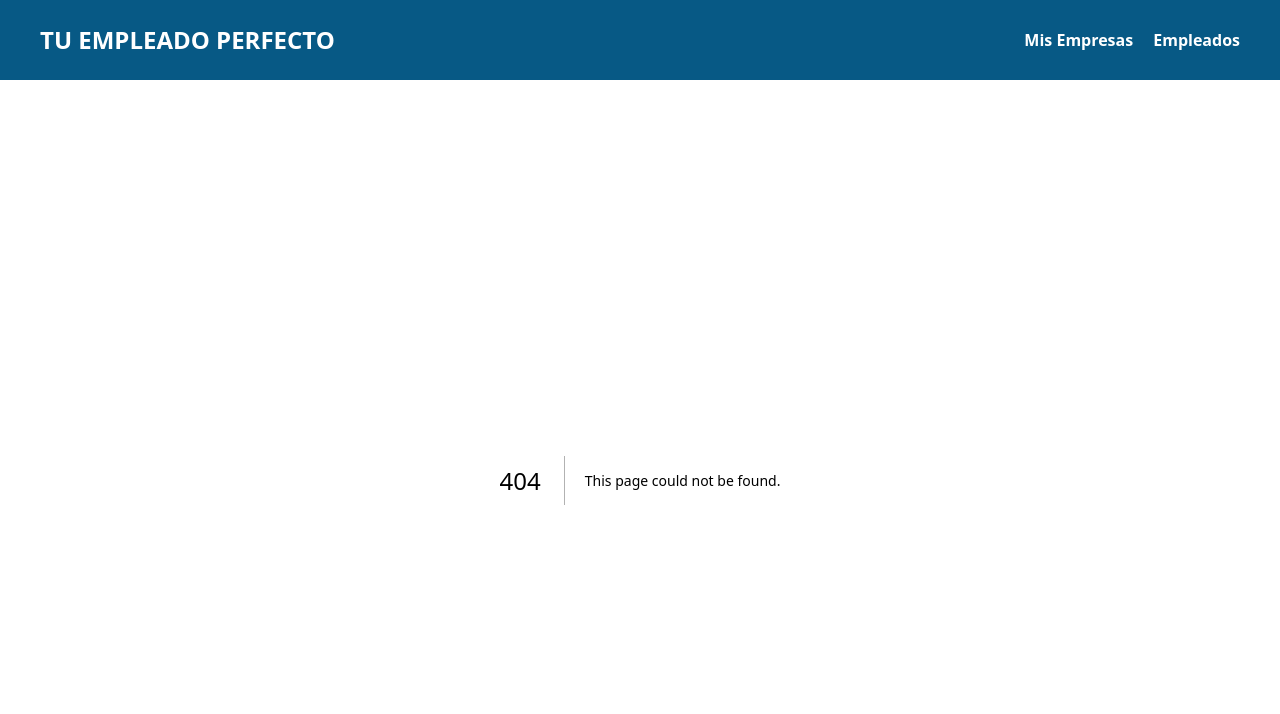
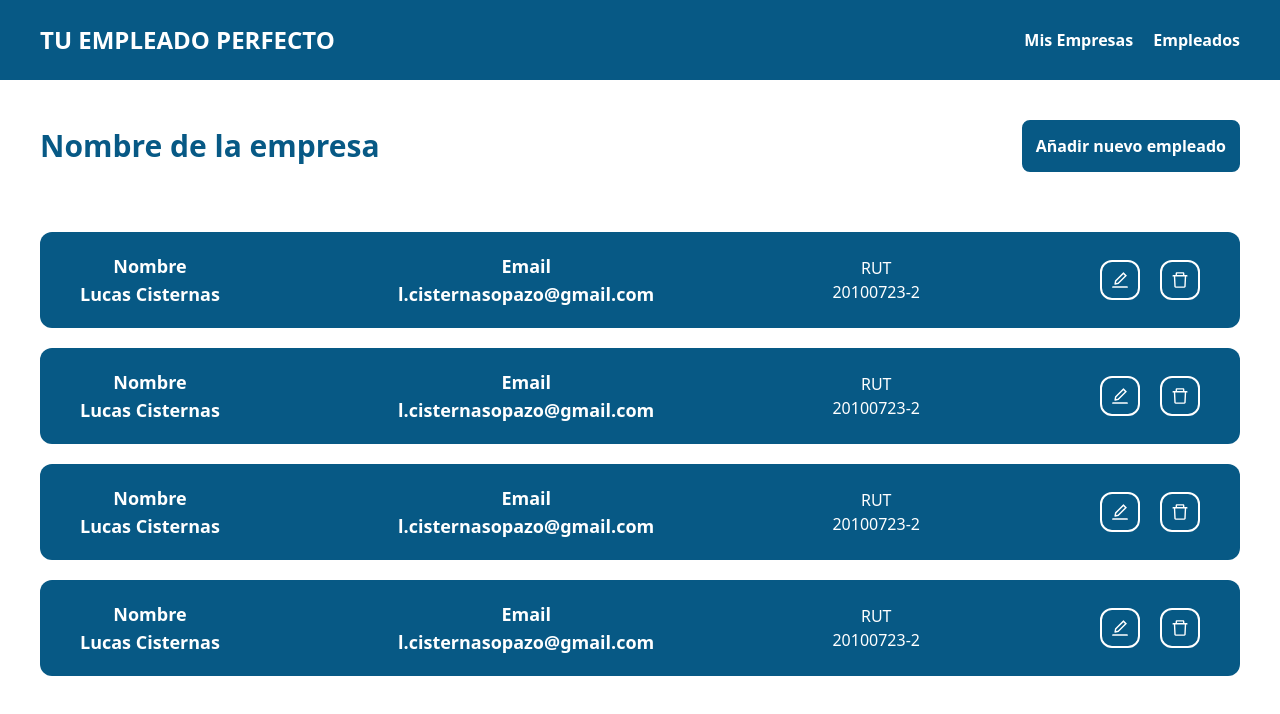
Before and after one commit to LCisternas/tu-empleado-perfecto-front, a Next.js app: page /employees in a window 1280 px wide. Before the commit this address had no page. Shown: the top 714 px of the page. Built offline with nearby package versions, Linux system fonts and the light colour scheme.

Commit message:
nueva pantalla de vista de empleados

```diff
--- a/components/modals/CreateCompanyModal.tsx
+++ b/components/modals/CreateCompanyModal.tsx
@@ -9,10 +9,8 @@ const CreateCompanyModal = () => {
   // const loginModal = useLoginModal();
   // const registerModal = useRegisterModal();
 
-  const [name, setName] = useState('');
-  const [direction, setDirection] = useState('');
-  const [rut, setRut] = useState('');
-  const [phone, setPhone] = useState('');
+  const [email, setEmail] = useState('');
+  const [password, setPassword] = useState('');
   const [isLoading, setIsLoading] = useState(false);
 
   const onToggle = useCallback(() => {
@@ -38,33 +36,19 @@ const CreateCompanyModal = () => {
   }, [])
 
   const bodyContent = (
-    <div className="flex flex-col gap-6">
+    <div className="flex flex-col gap-4">
       <input
         className="rounded-lg py-2 placeholder:text-center text-center text-sky-800 font-semibold"
         placeholder="Nombre"
-        onChange={(e) => setName(e.target.value)}
-        value={name}
+        onChange={(e) => setEmail(e.target.value)}
+        value={email}
         disabled={isLoading}
       />
       <input
         className="rounded-lg py-2 placeholder:text-center text-center text-sky-800 font-semibold"
         placeholder="Direccion"
-        onChange={(e) => setDirection(e.target.value)}
-        value={direction}
-        disabled={isLoading}
-      />
-      <input
-        className="rounded-lg py-2 placeholder:text-center text-center text-sky-800 font-semibold"
-        placeholder="RUT"
-        onChange={(e) => setRut(e.target.value)}
-        value={rut}
-        disabled={isLoading}
-      />
-      <input
-        className="rounded-lg py-2 placeholder:text-center text-center text-sky-800 font-semibold"
-        placeholder="Telefono"
-        onChange={(e) => setPhone(e.target.value)}
-        value={phone}
+        onChange={(e) => setPassword(e.target.value)}
+        value={password}
         disabled={isLoading}
       />
     </div>
--- /dev/null
+++ b/pages/employees.tsx
@@ -0,0 +1,116 @@
+import { AiOutlineEdit, AiOutlineDelete } from 'react-icons/ai'
+
+const fakeData = [
+  {
+    name: 'empresa 1',
+    direction: 'aa',
+    rut: 123,
+    phone: '452342'
+  },
+  {
+    name: 'empresa 2',
+    direction: 'ss',
+    rut: 456,
+    phone: '485324895'
+  },
+  {
+    name: 'empresa 3',
+    direction: 'gg',
+    rut: 9859434,
+    phone: '2341234'
+  },
+  {
+    name: 'empresa 4',
+    direction: 'gg',
+    rut: 968472,
+    phone: '2341234'
+  },
+]
+
+const fakeEmployees = [
+  {
+    name: 'Lucas Cisternas',
+    rut: '20100723-2',
+    email: 'l.cisternasopazo@gmail.com'
+  },
+  {
+    name: 'Lucas Cisternas',
+    rut: '20100723-2',
+    email: 'l.cisternasopazo@gmail.com'
+  },
+  {
+    name: 'Lucas Cisternas',
+    rut: '20100723-2',
+    email: 'l.cisternasopazo@gmail.com'
+  },
+  {
+    name: 'Lucas Cisternas',
+    rut: '20100723-2',
+    email: 'l.cisternasopazo@gmail.com'
+  },
+]
+
+function employees() {
+  return (
+    <div className="flex flex-col p-10">
+
+      <div className="flex justify-between items-center pb-10">
+        <h1 className="text-3xl font-semibold text-sky-800">
+          {/* Seleciona una empresa para ver su empleados */}
+          Nombre de la empresa
+        </h1>
+        <button className="bg-sky-800 text-white p-3 rounded-lg font-semibold border-2 border-sky-800 hover:bg-white hover:text-sky-800 transition">
+          Añadir nuevo empleado
+        </button>
+      </div>
+
+      {/* <div className="flex justify-between py-20">
+        {
+          fakeData.map((company) => (
+            <div
+              key={company.rut}
+              className="border-2 border-sky-800 rounded-lg cursor-pointer hover:bg-sky-800 transition">
+              <h2 className="text-sky-800 font-bold text-2xl py-10 px-20 hover:text-white transition">
+                {company.name}
+              </h2>
+            </div>
+          ))
+        }
+      </div> */}
+
+      <div className="flex flex-col">
+        {
+          fakeEmployees.map((employee, idx) => (
+            <div className='flex items-center justify-between py-5 px-10 mt-5 rounded-xl bg-sky-800 text-white'>
+              <ul className="flex justify-between items-center w-9/12">
+                <li className="flex flex-col items-center text-lg font-semibold">
+                  <span>Nombre</span>
+                  {employee.name}
+                </li>
+                <li className="flex flex-col items-center text-lg font-semibold">
+                  <span>Email</span>
+                  {employee.email}
+                </li>
+                <li className="flex flex-col items-center">
+                  <span>RUT</span>
+                  {employee.rut}
+                </li>
+              </ul>
+              <div className='flex space-x-5'>
+                <button className='p-2 border-2 border-white rounded-xl hover:bg-white hover:text-sky-800 transition'>
+                  <AiOutlineEdit size={20} />
+                </button>
+                <button className='p-2 border-2 border-white rounded-xl hover:bg-white hover:text-sky-800 transition'>
+                  <AiOutlineDelete size={20} />
+                </button>
+              </div>
+            </div>
+          ))
+        }
+      </div>
+
+    </div>
+  )
+}
+
+export default employees;
```
